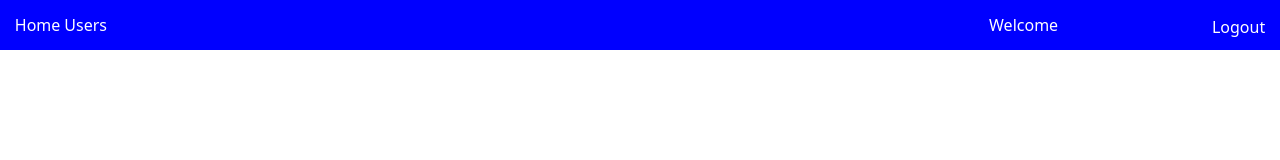
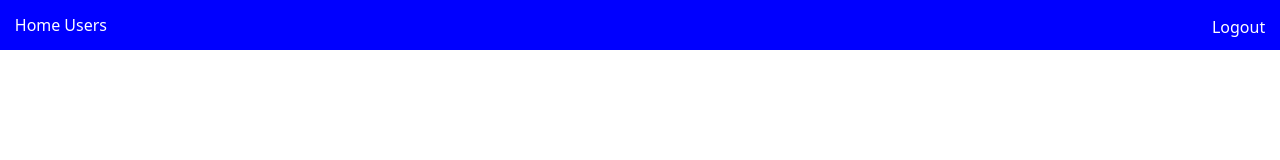
Before and after one commit to AlexanderFeed/S7, a React (Create React App) app: page / in a window 1280 px wide. Shown: the top 160 px of the page. Built offline with nearby package versions, Linux system fonts and the light colour scheme.

Commit message:
appearance

```diff
--- a/src/Appheader.js
+++ b/src/Appheader.js
@@ -32,7 +32,7 @@ const Appheader = () => {
 
                     <Link to={'/'}>Home</Link>
                     <Link to={'/users'}>Users</Link>
-                    <Link to={'/profile'} style={{ marginLeft: '70%' }}>Welcome <b>{displayusername}</b></Link>
+                    <Link to={'/profile'} style={{ marginLeft: '70%' }}><b>{displayusername}</b></Link>
                     <Link style={{ float: 'right' }} to={'/login'}>Logout</Link>
                 </div>
             }
```
